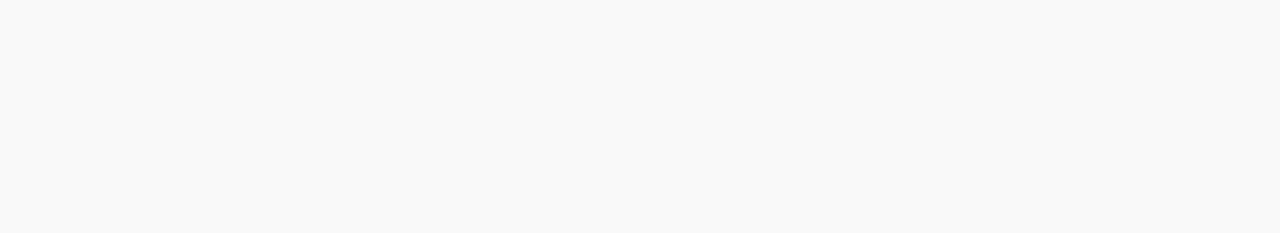
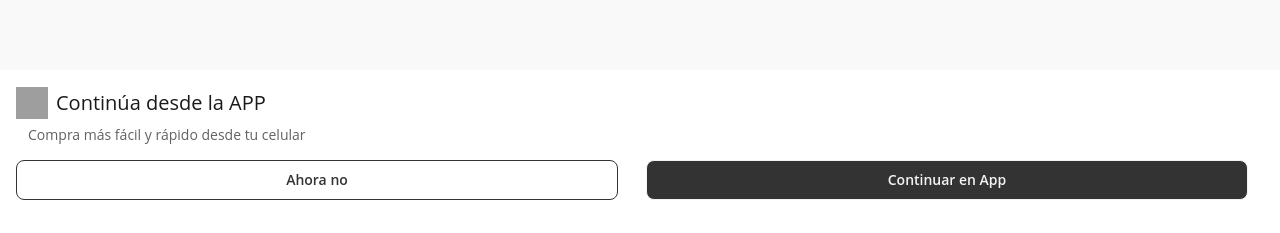
Before and after one commit to dfhernandezbravo/home-amplify, a Next.js app: page / in a window 1280 px wide. Shown: the part 564-797 px from the top of the page. Built offline with nearby package versions, Linux system fonts and the light colour scheme; no server answers; grey boxes are pictures that could not be loaded.

Commit message:
Detect device type and OS to show smartBanner and redirect

```diff
--- a/src/presentation/components/layouts/Home/index.tsx
+++ b/src/presentation/components/layouts/Home/index.tsx
@@ -10,6 +10,7 @@ import Content from '@/domain/entities/content';
 import { getContent } from '@/domain/use-cases/content';
 import { ContentStruct } from '@/domain/interfaces/Content.types';
 import ButtonToTop from '@/presentation/modules/ButtonToTop';
+import SmartBanner from '@/presentation/modules/SmartBanner';
 
 const Home = () => {
   const dispatch = useAppDispatch();
@@ -37,6 +38,11 @@ const Home = () => {
           <Component {...content} key={index} />
         ))}
       <SectionCencosud />
+      <SmartBanner
+        linkAndroid='https://play.google.com/store/apps/details?id=com.cencosud.easy.cl'
+        linkIOS='https://apps.apple.com/uy/app/easy-renueva-tu-hogar/id6444291497?l=es-MX'
+        hideTime={5}
+      />
       <ButtonToTop />
     </Container>
   );
--- a/src/presentation/modules/SmartBanner/SmartBanner.types.ts
+++ b/src/presentation/modules/SmartBanner/SmartBanner.types.ts
@@ -1,4 +1,5 @@
 export type SmartBannerStruct = {
   hideTime: number;
-  linkStore: string;
+  linkAndroid: string;
+  linkIOS: string;
 };
--- a/src/presentation/modules/SmartBanner/index.tsx
+++ b/src/presentation/modules/SmartBanner/index.tsx
@@ -13,8 +13,15 @@ import { SmartBannerStruct } from './SmartBanner.types';
 import { useRouter } from 'next/router';
 
 const SmartBanner = (props: SmartBannerStruct) => {
+  const isMobile = sessionStorage.getItem('isMobile');
+  let userOS : string;
+
+  if (isMobile){
+    userOS = sessionStorage.getItem('OS') || '';
+  }
+
   const router = useRouter();
-  const { hideTime, linkStore } = props;
+  const { hideTime, linkAndroid, linkIOS } = props;
 
   const MILLISECONDS = hideTime * 60 * 1000;
 
@@ -25,7 +32,9 @@ const SmartBanner = (props: SmartBannerStruct) => {
 
 
   const navToStore = () => {
-    router.push(linkStore);
+      userOS === 'ANDOID'
+        ? router.push(linkAndroid)
+        : router.push(linkIOS)
   };
 
   const closeBanner = () => {
@@ -34,7 +43,7 @@ const SmartBanner = (props: SmartBannerStruct) => {
     setSowComponent(false);
   };
 
-  if (!showComponent) return null;
+  if (!showComponent || isMobile === 'false') return null;
 
   return (
     <SmartBannerContainer>
```
